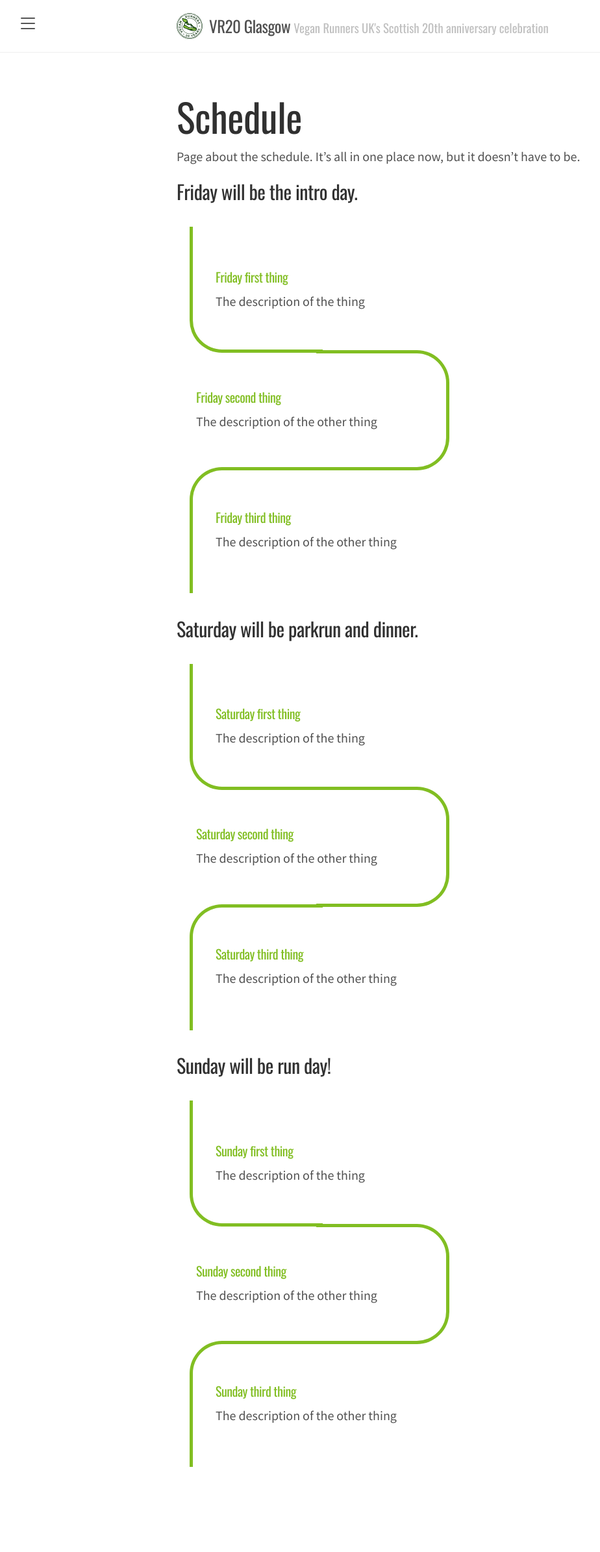
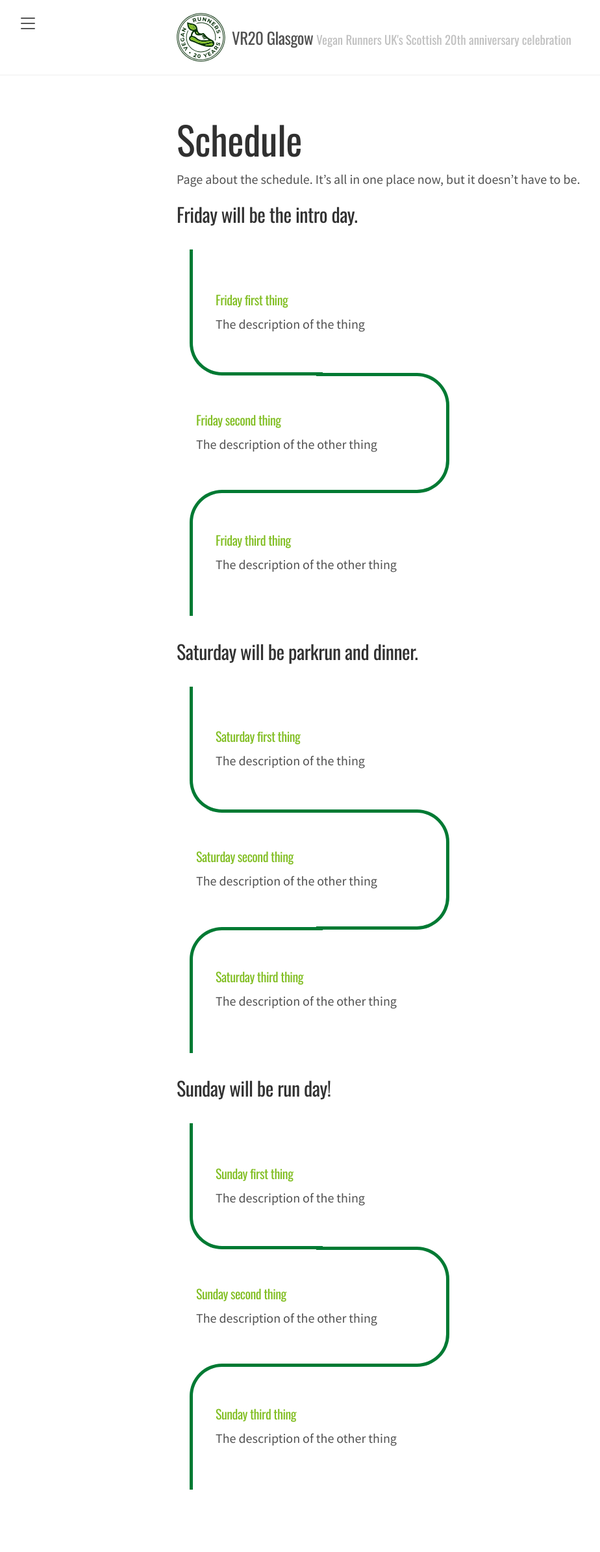
Before and after one commit to vr20glasgow/vr20glasgow.github.io, a Jekyll site: the page built from schedule.md, in a window 1280 px wide. Shown: the whole page at 65% size, without its empty margins (8-932 px from the left). Built offline with Jekyll 4.4.1, drawn with Linux system fonts in a browser that asks for light colours; before the commit the page ends 2354 px from its top, so only the background shows below that.

Commit message:
Logo size and line colour

```diff
--- a/_includes/head.html
+++ b/_includes/head.html
@@ -1,8 +1,8 @@
 <head>
   <link href="http://gmpg.org/xfn/11" rel="profile">
   <meta http-equiv="content-type" content="text/html; charset=utf-8">
+  <meta charset="UTF-8">
   <meta name="robots" content="noindex">
-
   <meta name="viewport" content="width=device-width, initial-scale=1.0, maximum-scale=1">
 
   <title>
--- a/_includes/timeline.html
+++ b/_includes/timeline.html
@@ -24,7 +24,7 @@
   content: "";
   position: absolute;
   width: 50%;
-  border: solid #81BE22;
+  border: solid #007a33;
 }
 
 /* Setting the border of top, bottom, left */
--- a/public/css/lanyon.css
+++ b/public/css/lanyon.css
@@ -58,7 +58,7 @@ h1, h2, h3, h4, h5, h6 {
 
 .header-logo {
   margin: 0 0 0 0;
-  width: 40px;
+  width: 75px;
   margin-right: 10px;
 }
 
```
